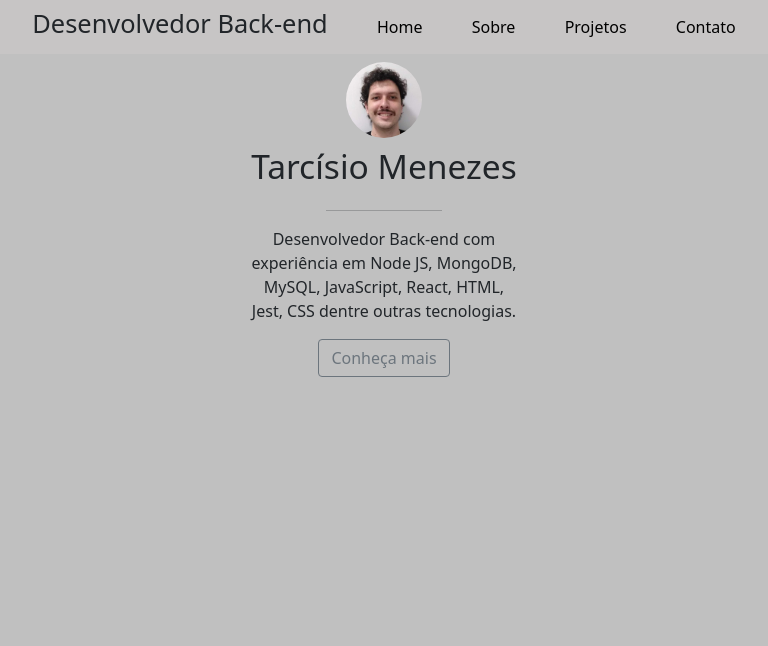
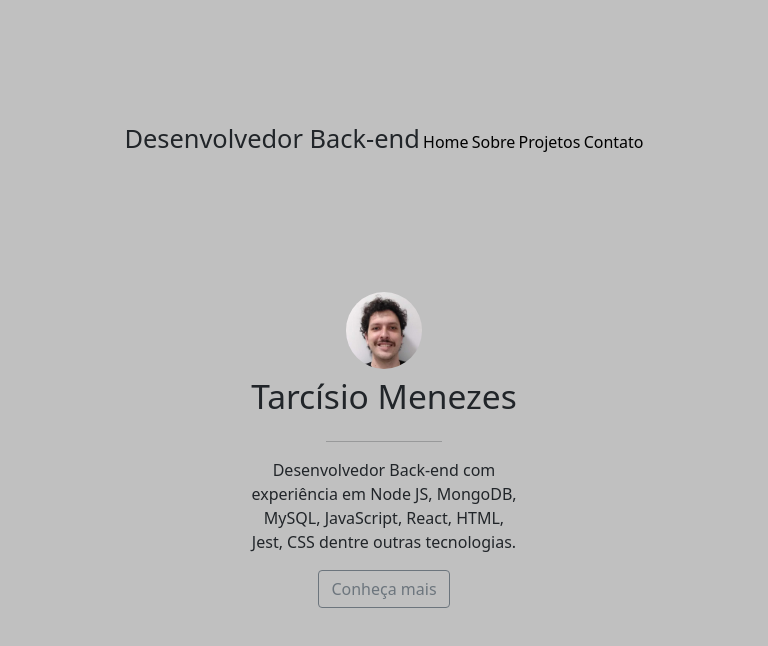
Before and after one commit to Tarcisio-Menezes/me, a React (Create React App) app in the folder portfolio-dev/: page / in a window 768 px wide. Shown: the top 646 px of the page. Built offline with nearby package versions, Linux system fonts and the light colour scheme.

Commit message:
breackpoint em nav

```diff
--- a/portfolio-dev/src/css/nav.css
+++ b/portfolio-dev/src/css/nav.css
@@ -24,3 +24,10 @@ section.navigator a {
     margin: 12%;
   }
 }
+
+@media screen and (min-width: 680px) and (max-width: 880px) {
+  section.navigator {
+    flex-wrap: wrap;
+    margin: 15%;
+  }
+}
```
